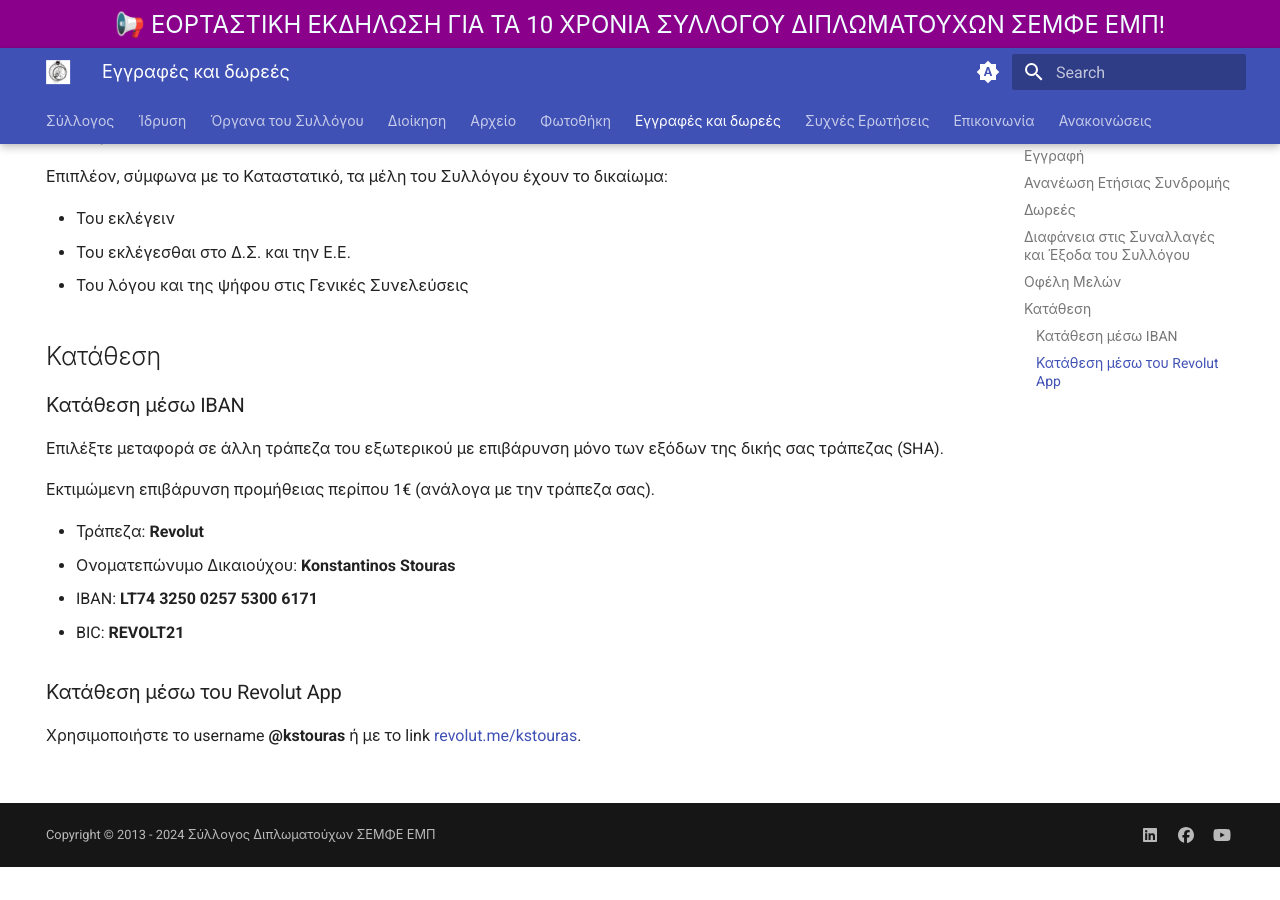
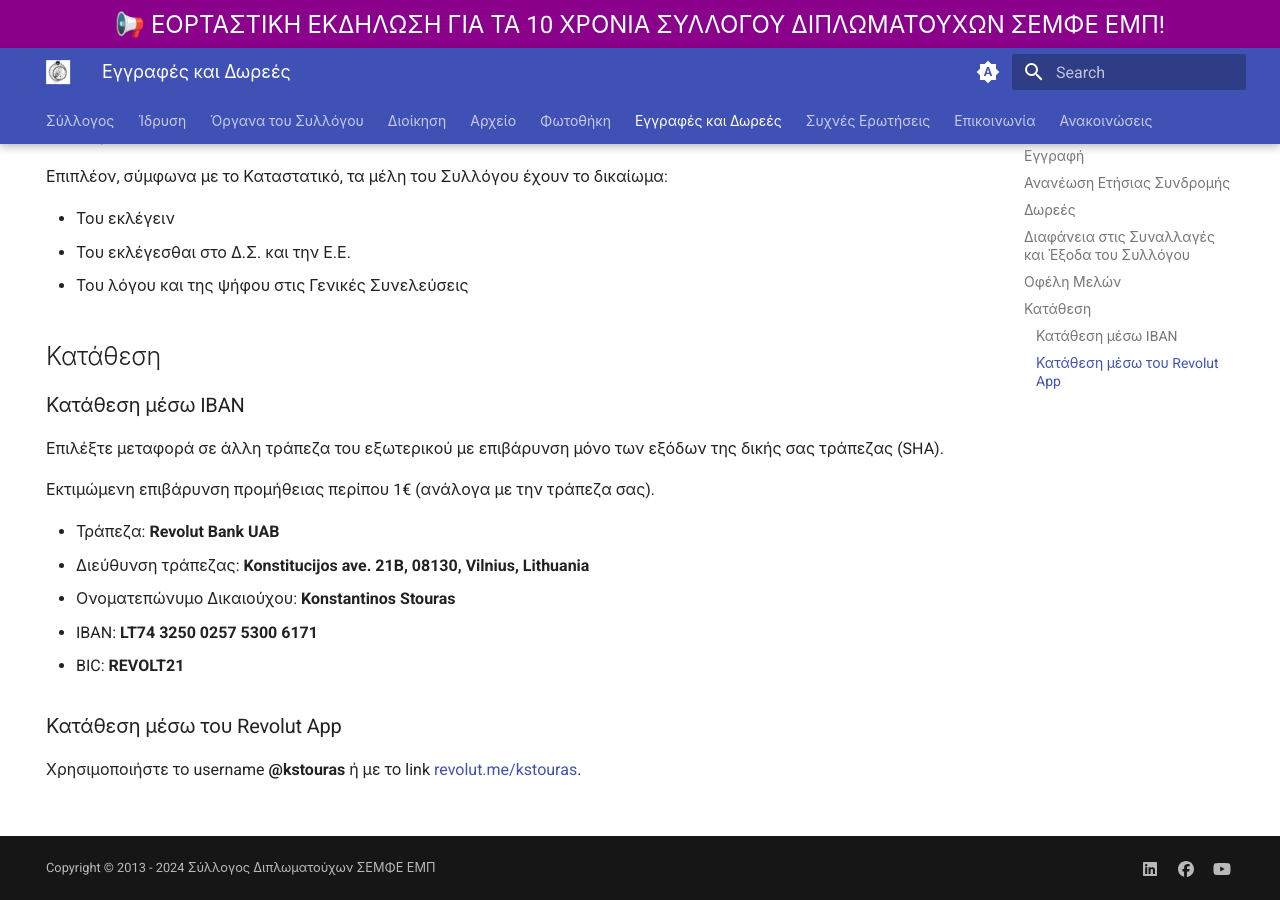
Before and after one commit to semfealumni/semfealumni.github.io, an MkDocs documentation site: the page built from docs/support.md, in a window 1280 px wide and 900 px high, scrolled down 1718 px. Built offline with MkDocs 1.6.1 and Material for MkDocs 9.7.7, drawn with Linux system fonts in a browser that asks for light colours; before the commit the page ends 2585 px from its top, so only the background shows below that; some of the changed text lies outside the part shown.

Commit message:
Add bank address

```diff
--- a/docs/support.md
+++ b/docs/support.md
@@ -3,7 +3,7 @@
   - navigation
 ---
 
-# Εγγραφές και δωρεές
+# Εγγραφές και Δωρεές
 
 Η οικονομική δύναμη του Συλλόγου Διπλωματούχων ΣΕΜΦΕ βασίζεται στις **δωρεές** και τις **εισφορές** των μελών του. Οι δωρεές και εισφορές καλύπτουν τα **λειτουργικά έξοδα** του Συλλόγου καθώς και **έξοδα για διοργάνωση ημερίδων, εκδηλώσεων και συναντήσεων σε ετήσια βάση.** Για περισσότερες πληροφορίες [επικοινωνήστε μαζί μας](contact.md).
 
@@ -53,7 +53,8 @@
 
 Εκτιμώμενη επιβάρυνση προμήθειας περίπου 1€ (ανάλογα με την τράπεζα σας).
 
-- Τράπεζα: **Revolut**
+- Τράπεζα: **Revolut Bank UAB**
+- Διεύθυνση τράπεζας: **Konstitucijos ave. 21B, 08130, Vilnius, Lithuania**
 - Ονοματεπώνυμο Δικαιούχου: **Konstantinos Stouras**
 - IBAN: **LT74 3250 0257 5300 6171**
 - BIC: **REVOLT21**
--- a/mkdocs.yml
+++ b/mkdocs.yml
@@ -114,7 +114,7 @@
   - Διοίκηση: governance.md
   - Αρχείο: archive.md
   - Φωτοθήκη: fotothiki.md
-  - Εγγραφές και δωρεές: support.md
+  - Εγγραφές και Δωρεές: support.md
   - Συχνές Ερωτήσεις: FAQ.md
   - Επικοινωνία: contact.md
   - Ανακοινώσεις: blog/index.md
```
